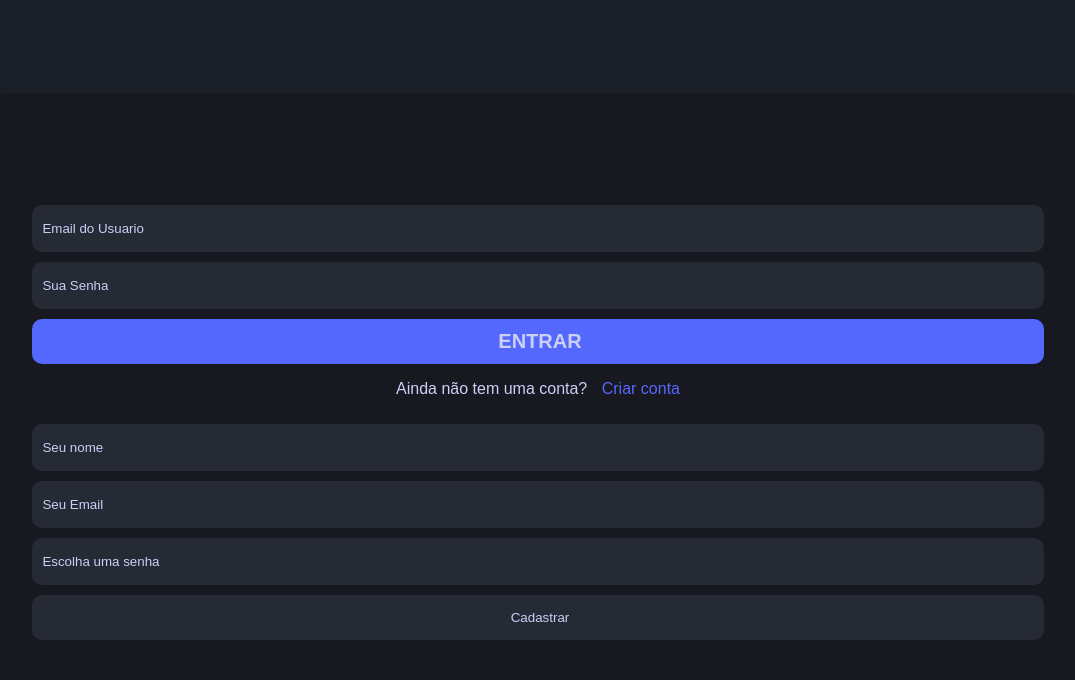
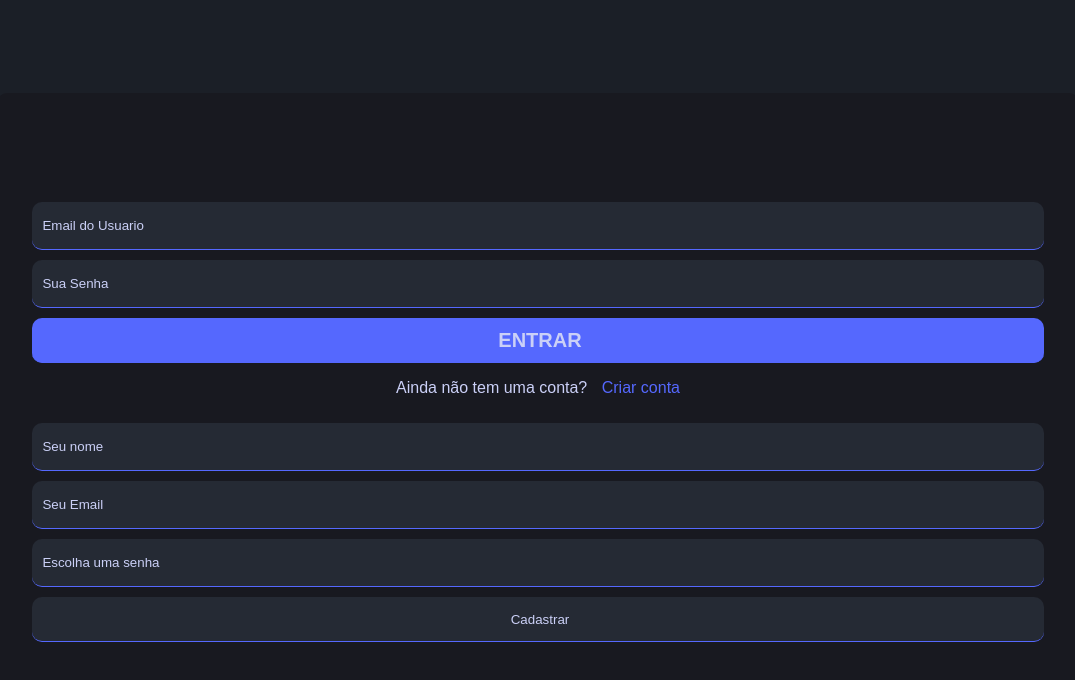
Before and after one commit to mateussiilva/telaLogin, a plain HTML site: page index.html in a window 1280 px wide. Both pictures are taken after a click on the link "Criar conta". Shown: the whole page, without its empty margins (102-1177 px from the left). Drawn offline with Linux system fonts and the light colour scheme.

Commit message:
Criando o javascript

```diff
--- /dev/null
+++ b/app.js
@@ -0,0 +1,7 @@
+document.addEventListener('submit', events => {
+    events.preventDefault()
+})
+function cadastrarUsuario() {
+    const formCadastro = document.querySelector("#cadastroDeUsuarios");
+    formCadastro.classList.remove("escondido")
+}
--- a/index.html
+++ b/index.html
@@ -28,14 +28,5 @@
 
     </section>
 </body>
-<script>
-    document.addEventListener('submit', events => {
-        events.preventDefault()
-    })
-    function cadastrarUsuario() {
-        const formCadastro = document.querySelector("#cadastroDeUsuarios");
-        formCadastro.classList.remove("escondido")
-    }
-</script>
-
+<script src="app.js"></script>
 </html>
--- a/style.css
+++ b/style.css
@@ -36,6 +36,7 @@ body{
     margin-top: 10px;
     background-color: #252a34;
     border: none;
+    border-bottom: 1px solid #5568fe;
     height: 45px;
     border-radius: 10px;
     outline: none;
```
